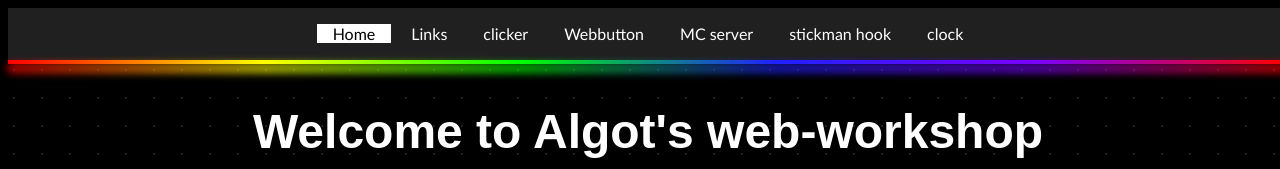
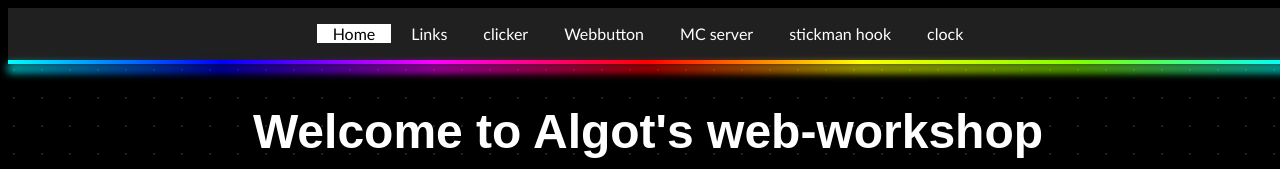
Before and after one commit to globban/globban.github.io, a website: page index.html in a window 1280 px wide. Shown: the top 169 px of the page. Drawn offline with Linux system fonts and the light colour scheme.

Commit message:
made the top gradient beautiful!

```diff
--- a/index.css
+++ b/index.css
@@ -33,7 +33,7 @@
   .toprgb {
 	height: 4px;
 	width: 100vw;
-	background-image: linear-gradient(to right, red, yellow, rgb(0, 255, 0), rgb(33, 33, 255), rgb(122, 0, 255), red);
+	background-image: linear-gradient(to right, #0ff, #00f, #f0f, #f00, #ff0, #85ff00, #0ff);
 	/*background-image: linear-gradient(to right, red, red, white, red, white, red, white);*/
   }
 
```
